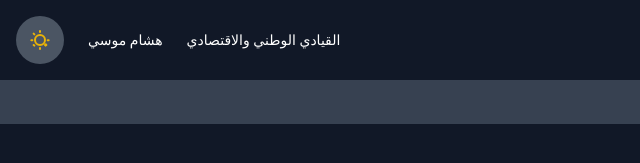
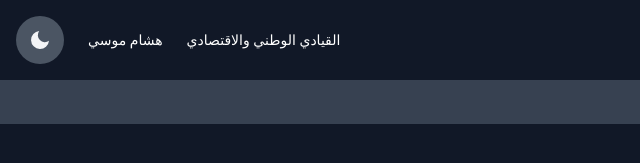
Before and after one commit to mohamedagwa1/hesham_mosa, a plain HTML site: page index.html in a window 1280 px wide. Shown: the top 163 px of the page, 0-640 px from the left. Drawn offline with nearby package versions, Linux system fonts and the light colour scheme.

Commit message:
Update index.html

```diff
--- a/index.html
+++ b/index.html
@@ -36,11 +36,11 @@
           >
           <button id="dark-mode-toggle" class="flex items-center justify-center w-12 h-12 bg-gray-200 dark:bg-gray-600 rounded-full focus:outline-none transition-colors duration-500">
             <!-- أيقونة الشمس -->
-            <svg id="sun-icon" xmlns="http://www.w3.org/2000/svg" class="w-6 h-6 text-yellow-500 transition-transform duration-500" fill="none" viewBox="0 0 24 24" stroke="currentColor">
+            <svg id="sun-icon" xmlns="http://www.w3.org/2000/svg" class="hidden w-6 h-6 text-yellow-500 transition-transform duration-500" fill="none" viewBox="0 0 24 24" stroke="currentColor">
               <path stroke-linecap="round" stroke-linejoin="round" stroke-width="2" d="M12 3v1m0 16v1m8.66-8.66h-1M4.34 12.34h-1m15.02 4.68l-.7-.7M6.34 6.34l-.7-.7m12.02 12.02l-.7-.7M6.34 17.66l-.7-.7M12 7a5 5 0 100 10 5 5 0 000-10z" />
             </svg>
             <!-- أيقونة القمر -->
-            <svg id="moon-icon" xmlns="http://www.w3.org/2000/svg" class="hidden w-6 h-6 text-gray-100 transition-transform duration-500" fill="currentColor" viewBox="0 0 24 24">
+            <svg id="moon-icon" xmlns="http://www.w3.org/2000/svg" class="w-6 h-6 text-gray-100 transition-transform duration-500" fill="currentColor" viewBox="0 0 24 24">
               <path d="M21 12.79A9 9 0 1111.21 3 7 7 0 0021 12.79z" />
             </svg>
           </button>
```
